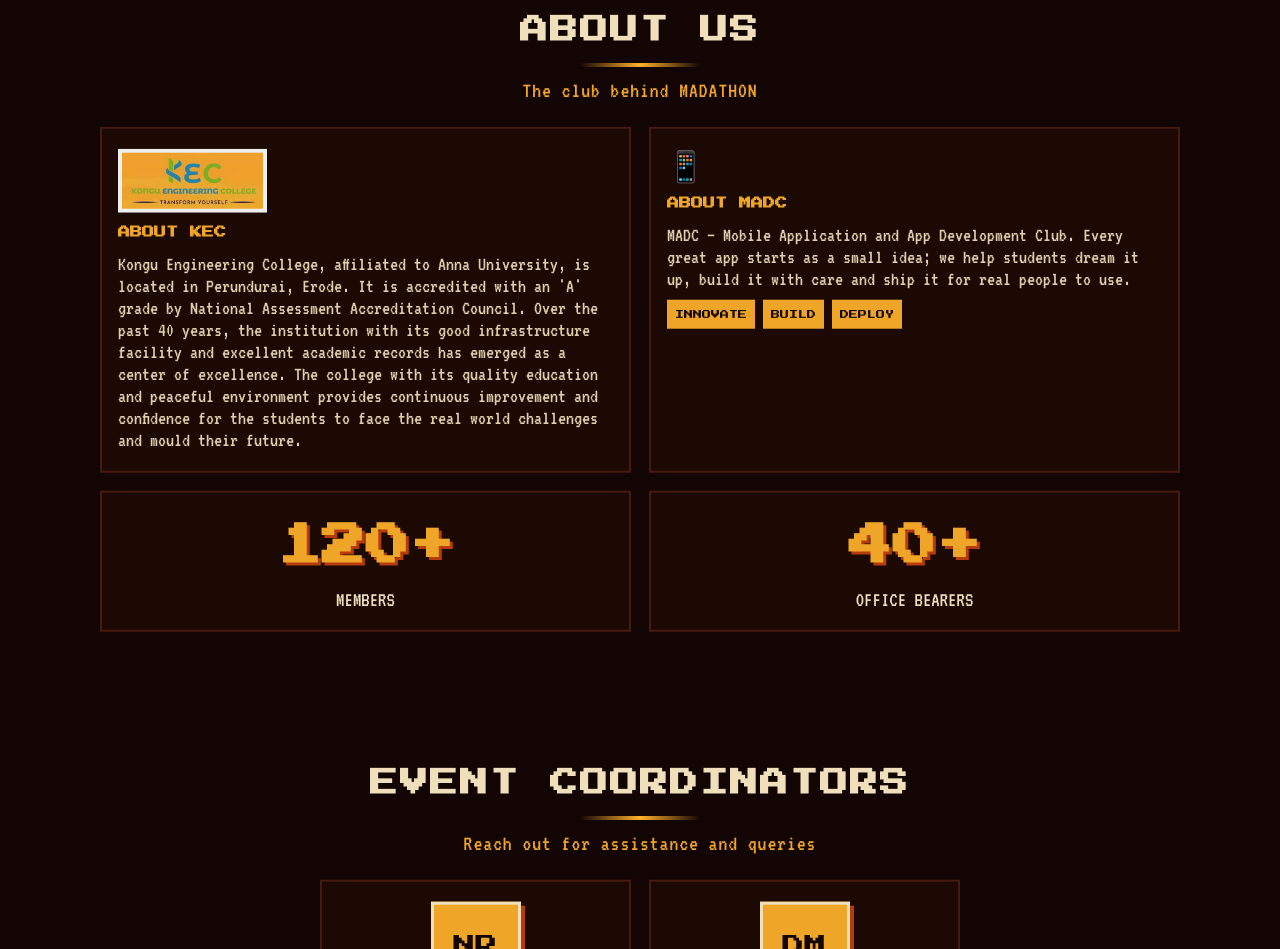
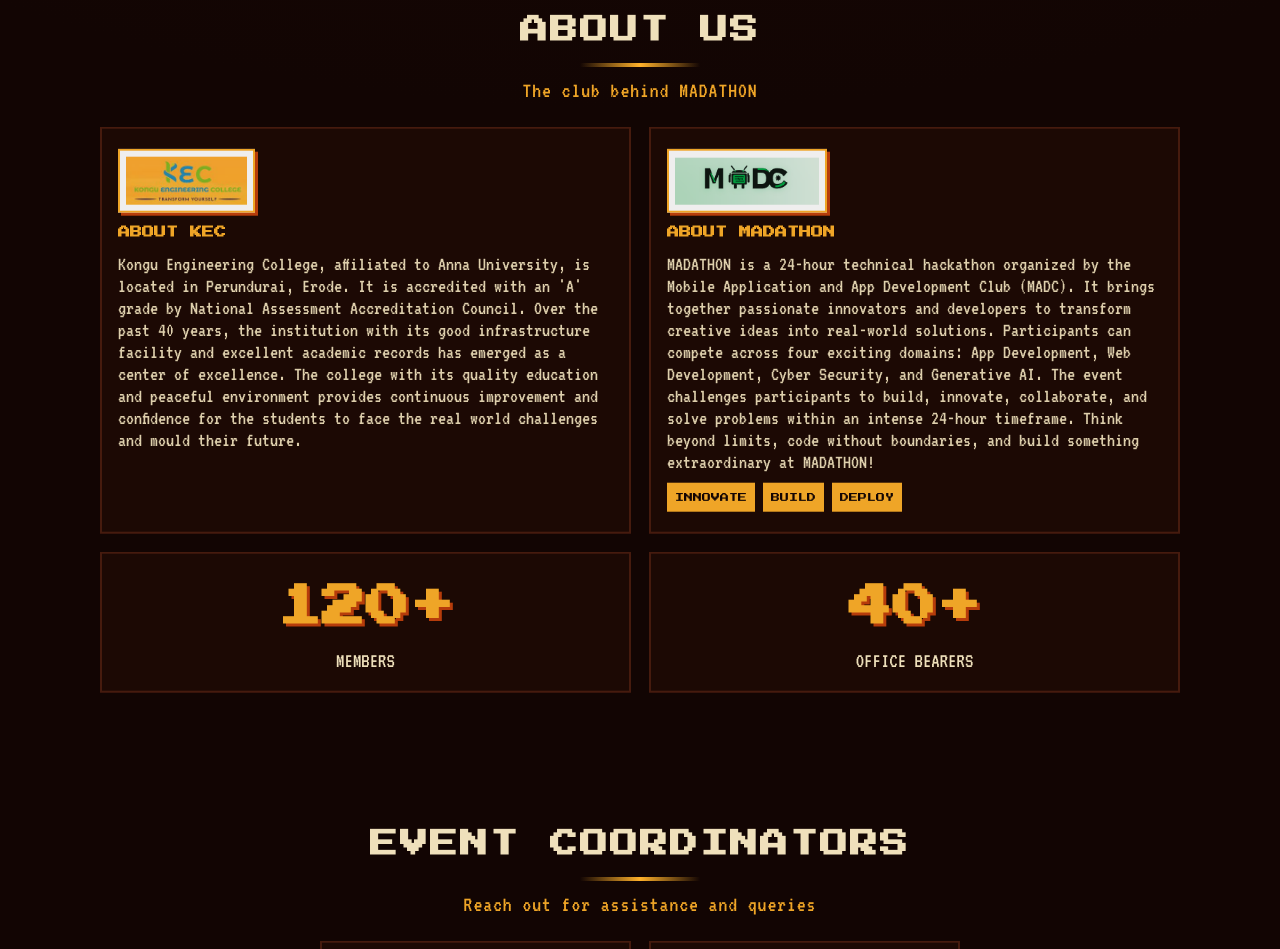
Before and after one commit to Navaneethanrs/Madathon-, a React (Vite) app: page / in a window 1280 px wide. Shown: the part 1860-2809 px from the top of the page. Built offline with nearby package versions, Linux system fonts and the light colour scheme.

Commit message:
feat: add MADC logo and updated MADATHON description

```diff
--- a/src/App.jsx
+++ b/src/App.jsx
@@ -109,7 +109,7 @@
   </nav>
 
   {stage<2&&<div className="intro">
-    {stage===0&&<div className="presents"><div className="logos"><img src="/kec-logo.png" alt="KEC"/><span className="bar"/><div className="madc px">MADC</div></div><p className="px pr">PRESENTS</p></div>}
+    {stage===0&&<div className="presents"><div className="logos"><img src="/kec-logo.png" alt="KEC"/><span className="bar"/><img src="/madc-logo.png" alt="MADC" className="mlogo"/></div><p className="px pr">PRESENTS</p></div>}
     {stage===1&&<div className="boot px"><p>LOADING NOVA ENGINE...</p><div className="pbar"><i/></div></div>}
     <button className="skip px" onClick={()=>setStage(2)}>SKIP ▶</button>
   </div>}
@@ -145,7 +145,7 @@
   <section id="about"><h2 className="px rv">ABOUT US</h2><i className="ul"/><p className="sb rv">The club behind MADATHON</p>
     <div className="grid g2">
       <article className="card rv"><img className="kl" src="/kec-logo.png" alt="KEC"/><h3 className="px">ABOUT KEC</h3><p>Kongu Engineering College, affiliated to Anna University, is located in Perundurai, Erode. It is accredited with an 'A' grade by National Assessment Accreditation Council. Over the past 40 years, the institution with its good infrastructure facility and excellent academic records has emerged as a center of excellence. The college with its quality education and peaceful environment provides continuous improvement and confidence for the students to face the real world challenges and mould their future.</p></article>
-      <article className="card rv"><div className="ic">📱</div><h3 className="px">ABOUT MADC</h3><p>MADC – Mobile Application and App Development Club. Every great app starts as a small idea; we help students dream it up, build it with care and ship it for real people to use.</p><div className="mot px"><span>INNOVATE</span><span>BUILD</span><span>DEPLOY</span></div></article>
+      <article className="card rv"><img className="kl" src="/madc-logo.png" alt="MADC"/><h3 className="px">ABOUT MADATHON</h3><p>MADATHON is a 24-hour technical hackathon organized by the Mobile Application and App Development Club (MADC). It brings together passionate innovators and developers to transform creative ideas into real-world solutions. Participants can compete across four exciting domains: App Development, Web Development, Cyber Security, and Generative AI. The event challenges participants to build, innovate, collaborate, and solve problems within an intense 24-hour timeframe. Think beyond limits, code without boundaries, and build something extraordinary at MADATHON!</p><div className="mot px"><span>INNOVATE</span><span>BUILD</span><span>DEPLOY</span></div></article>
     </div>
     <div className="stats"><div className="card rv"><b className="px">120+</b><span>MEMBERS</span></div><div className="card rv"><b className="px">40+</b><span>OFFICE BEARERS</span></div></div>
   </section>
--- a/src/styles.css
+++ b/src/styles.css
@@ -101,7 +101,7 @@
 .card p{font-size:20px;line-height:1.1;opacity:.92}
 .chips{display:flex;gap:6px;flex-wrap:wrap}.chips span{border:1px solid #6a3a28;padding:3px 8px;font-size:16px;background:#2a120a}
 .acts{display:flex;gap:10px;margin-top:auto;padding-top:6px}
-.kl{height:64px;align-self:flex-start;background:#fff;padding:4px}
+.kl{height:64px;max-width:160px;object-fit:contain;align-self:flex-start;background:#fff;padding:6px;border:2px solid var(--sun);box-shadow:3px 3px 0 var(--rust)}
 .mot{display:flex;gap:8px;flex-wrap:wrap}.mot span{background:var(--sun);color:#140604;font-size:9px;padding:8px}
 .stats{display:grid;grid-template-columns:1fr 1fr;gap:18px;margin-top:18px}
 .stats .card{align-items:center;text-align:center}.stats b{font-size:clamp(24px,5vw,44px);color:var(--sun);text-shadow:3px 3px 0 var(--rust)}
```
Also changed, not shown: public/madc-logo.png (added).
